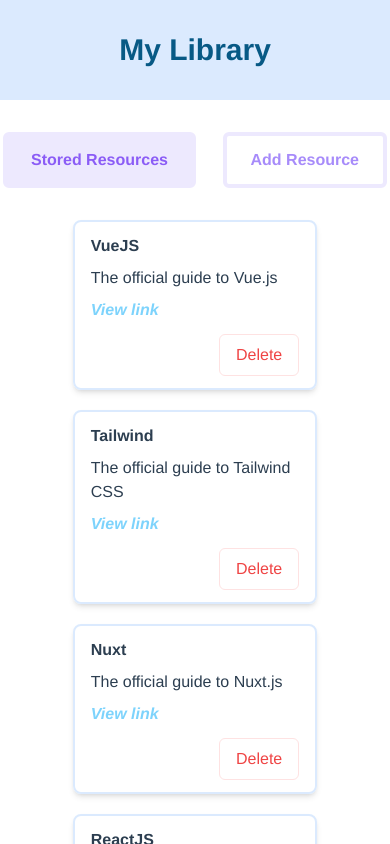
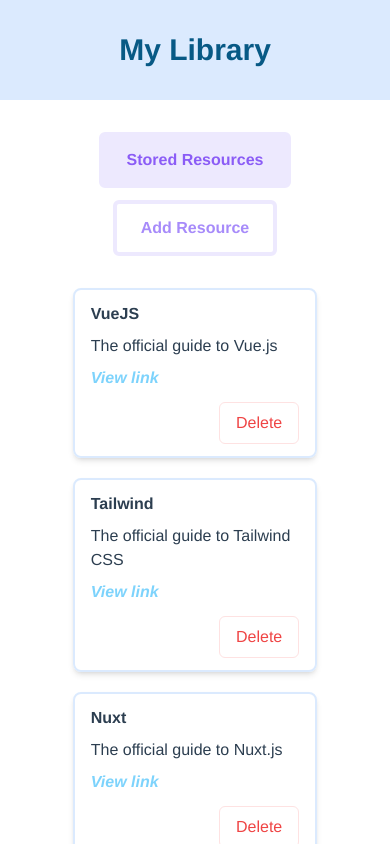
Before and after one commit to emilydaykin/dev-res, a Vue app: page / in a window 390 px wide. Shown: the top 844 px of the page. Built offline with nearby package versions, Linux system fonts and the light colour scheme.

Commit message:
added more responsive (mobile) styling to app (as well as in DevResource)

```diff
--- a/src/components/dev-resources/TheResources.vue
+++ b/src/components/dev-resources/TheResources.vue
@@ -1,6 +1,6 @@
 <!-- main entry point of our resources area -->
 <template>
-  <div class="flex justify-between w-96 mx-auto mb-8">
+  <div class="flex items-center sm:justify-between flex-col sm:flex-row sm:w-96 mx-auto mb-8">
     <base-button @click="setSelectedTab('stored-resources')" :additionalStyling="storedResButtonMode">Stored Resources</base-button>
     <base-button @click="setSelectedTab('add-resource')" :additionalStyling="addResButtonMode">Add Resource</base-button>
   </div>
@@ -22,7 +22,7 @@
   data() {
     return {
       selectedTab: 'stored-resources',
-      buttonStyling: 'font-bold py-3 px-6 border-4 border-violet-100 hover:bg-violet-100',
+      buttonStyling: 'w-fit font-bold py-3 px-6 border-4 border-violet-100 hover:bg-violet-100 mb-3 last-of-type:mb-0 sm:mb-0',
       storedResources: [
         {
           id: 1,
```
